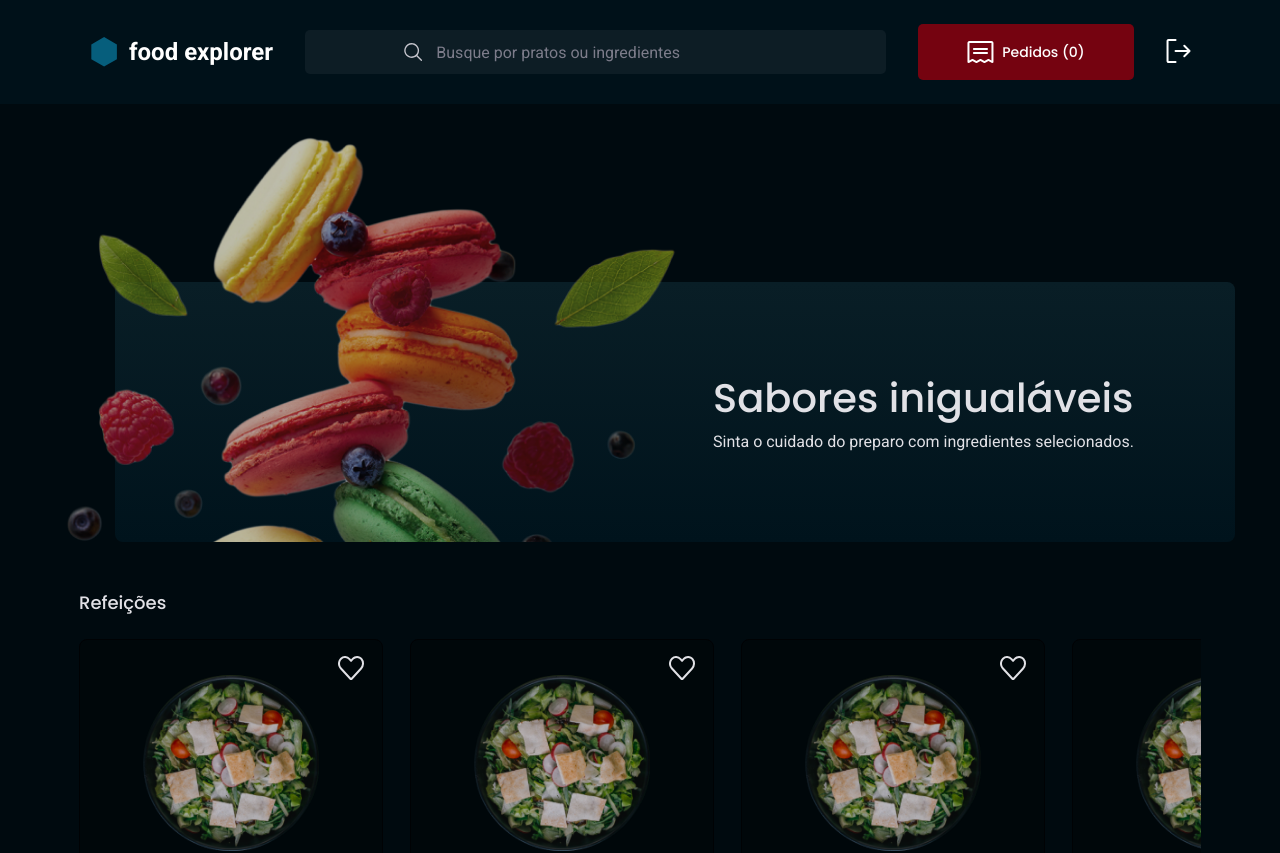
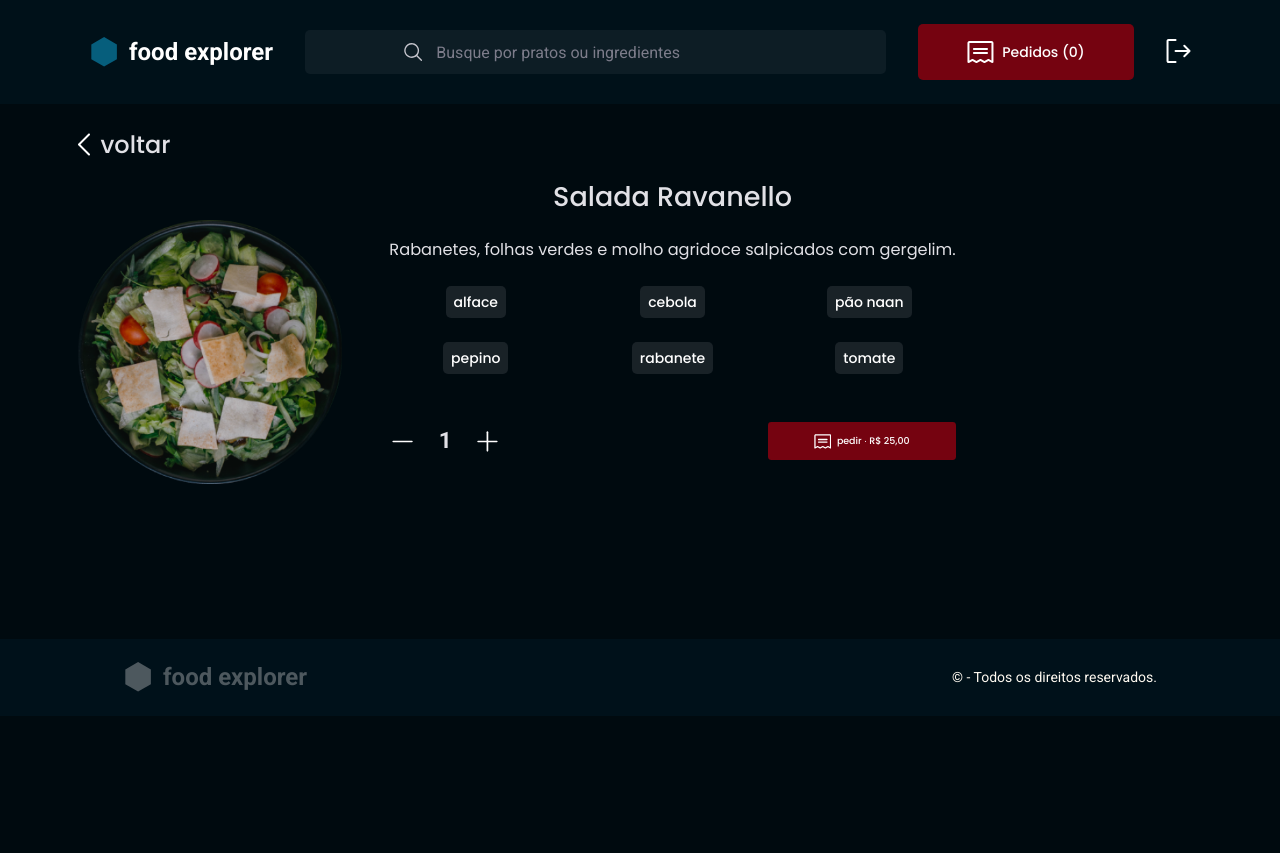
Before and after one commit to ygorbontia/Front-FoodExplorer, a React (Vite) app: page / in a window 1280 px wide. Shown: the top 853 px of the page. After the commit the page ends 800 px from the top, so only its background shows below. Built offline with nearby package versions, Linux system fonts and the light colour scheme.

Commit message:
update project

```diff
--- a/src/App.jsx
+++ b/src/App.jsx
@@ -2,13 +2,13 @@ import { ThemeProvider } from 'styled-components';
 import GlobalStyle from './styles/global';
 import theme from './styles/theme';
 
-import { Home } from './pages/Home';
+import { DishDetails } from './pages/DishDetails';
 
 export function App() {
   return (
     <ThemeProvider theme={ theme }>
       <GlobalStyle />
-      <Home />
+      <DishDetails />
     </ThemeProvider>
   )
 };
--- a/src/pages/DishDetails/index.jsx
+++ b/src/pages/DishDetails/index.jsx
@@ -20,6 +20,8 @@ export function DishDetails({ admin }) {
           voltar
         </a>
 
+
+        <div>
           <img src={ dish } alt="Imagem do prato" />
 
           <div>
@@ -77,6 +79,7 @@ export function DishDetails({ admin }) {
               </div>
             }
           </div>
+        </div>
       </main>
 
       <Footer />
--- a/src/pages/DishDetails/style.js
+++ b/src/pages/DishDetails/style.js
@@ -8,7 +8,8 @@ export const DishDetailsSC = styled.div`
     width: 31.6rem;
     margin: 4.557rem auto 4.514rem;
 
-    display: grid;
+    display: flex;
+    flex-direction: column;
     gap: 1.6rem;
 
     > a {
@@ -25,17 +26,20 @@ export const DishDetailsSC = styled.div`
       color: ${({ theme }) => theme.colors.light_300};
     }
 
-    > img {
-      width: 26.4rem;
-      height: 26.4rem;
-      margin: 0 auto;
-    }
 
     > div {
-      display: grid;
-      gap: 4.8rem;
+      display: flex;
+      flex-direction: column;
+
+      > img {
+        width: 26.4rem;
+        height: 26.4rem;
+        margin: 0 auto 1.6rem;
+      }
 
       .details {
+        margin-bottom: 4.8rem;
+
         display: grid;
         gap: 2.4rem;
 
@@ -146,4 +150,28 @@ export const DishDetailsSC = styled.div`
       }
     }
   }
+
+  @media screen and (min-width: 1000px) {
+    main {
+      width: 112.493rem;
+      margin: 2.4rem auto 15.5rem;
+
+      > div {
+        display: flex;
+        flex-direction: row;
+
+        > img {
+          margin: 4.2rem 4.783rem 0 0;
+        }
+
+        .details {
+
+        }
+
+        .order {
+
+        }
+      }
+    }
+  }
 `;
```
Lines whose indentation alone changed are shown as unchanged.
